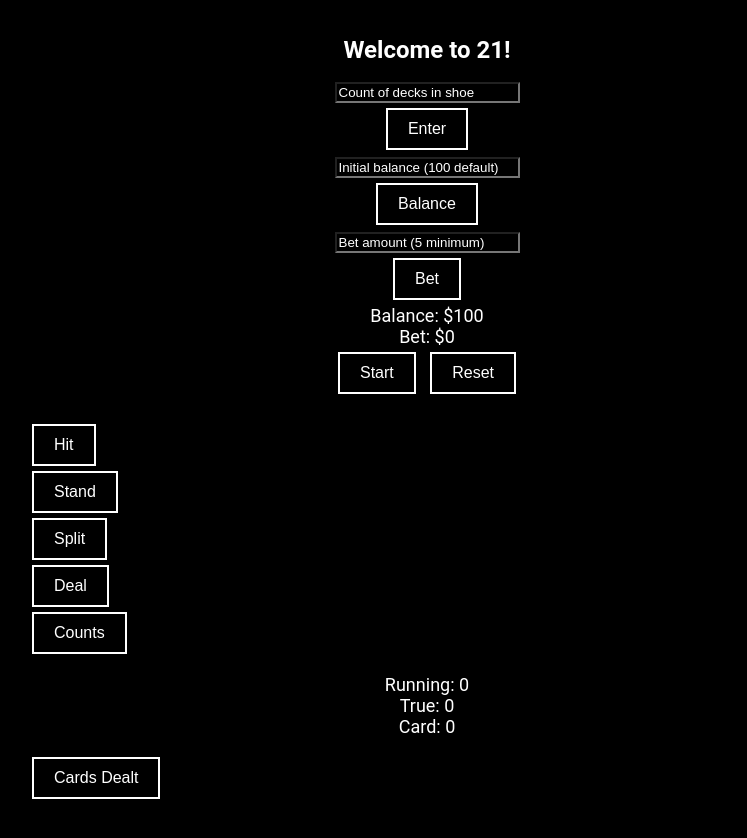
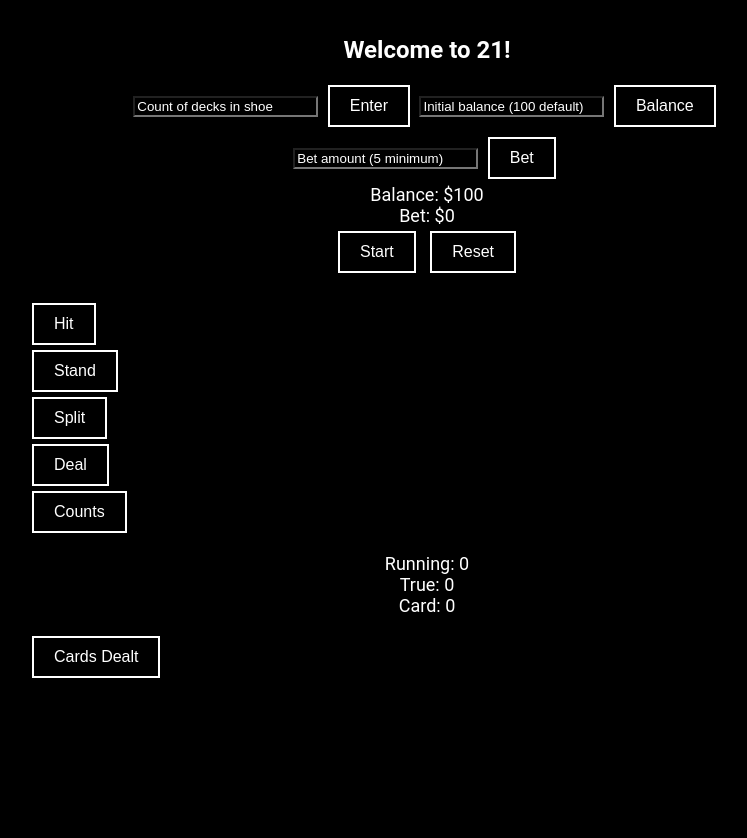
Before and after one commit to king-nghi/21, a plain HTML site: page 21.html in a window 1280 px wide. Shown: the whole page, without its empty margins (213-960 px from the left). After the commit the page ends 800 px from the top, so only its background shows below. Drawn offline with Linux system fonts and the light colour scheme.

Commit message:
index.html

```diff
--- a/21.html
+++ b/21.html
@@ -11,23 +11,19 @@
 <body>
     <div class="container">
         <h1 id="title">Welcome to 21!</h1>
+        <div class="button-group">
+            <div class="game-button">
                 <input type="number" id="deck-input" placeholder="Count of decks in shoe" min="1">
-        <div class="game-button">
                 <button id="deck-count">Enter</button>
-        </div>
                 <input type="number" id="balance-input" placeholder="Initial balance (100 default)">
-        <div id="game-button">
                 <button id="set-balance">Balance</button><br>
-        </div>
                 <input type="number" id="bet-input" placeholder="Bet amount (5 minimum)" min="5">
-        <div id="game-button">
                 <button id="place-bet">Bet</button><br>
-        </div>
                 <div id="balance-info">Balance: $<span id="balance">100</span></div>
                 <div id="bet-info">Bet: $<span id="bet">0</span></div>
-        <div class="game-button">
                 <button id="start-game">Start</button>
                 <button id="reset-game">Reset</button>
+            </div>
         </div>
         <div class="game-container">
             <div class="hand" id="player-hand">
@@ -42,16 +38,12 @@
             <button class="game-button" id="stand-button">Stand</button>
             <button class="game-button" id="split-button">Split</button>
             <button class="game-button" id="deal-new-hands">Deal</button>
-        </div>
-        <div>
             <button class="game-button" id="toggle-counts">Counts</button>
-        </div>
             <div class="count-info" id="count-info">
                 Running: 0<br>
                 True: 0<br>
                 Card: 0<br>
             </div>
-        <div>
             <button class="game-button" id="toggle-cards-played">Cards Dealt</button>
         </div>
         <div class="cards-played" id="cards-played"></div>
```
Lines whose indentation alone changed are shown as unchanged.
